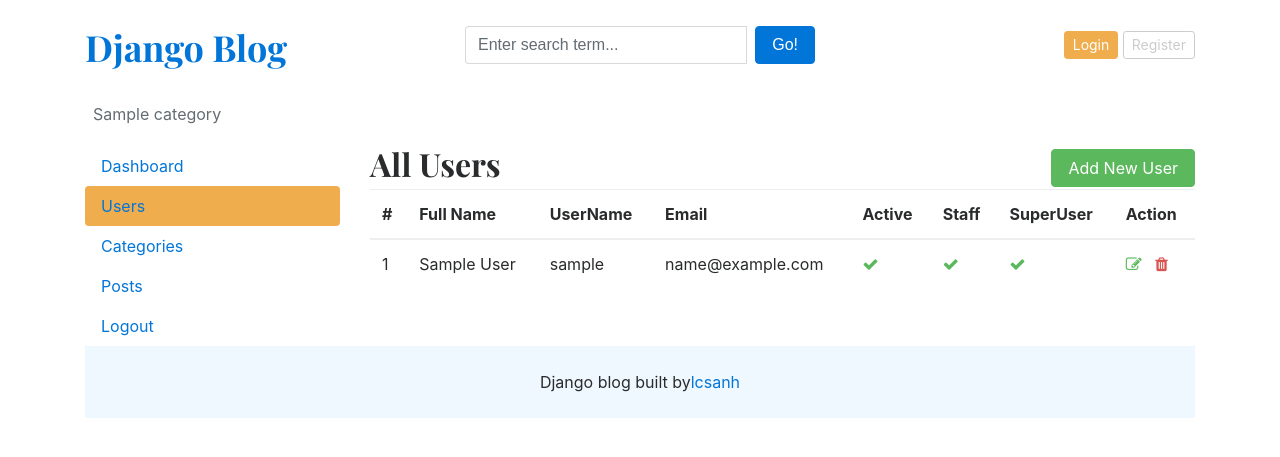
After one commit to congsanhle99/django-blog, a Django app: page /dashboard/users/ in a window 1280 px wide. The commit adds this page. Shown: the top 457 px of the page. Run offline with Django 4.2, Linux system fonts and the light colour scheme; tables that the repository leaves empty hold one stand-in row (values such as "Sample post").

Commit message:
[1608-20] manager user dashboard

```diff
--- a/dashboards/urls.py
+++ b/dashboards/urls.py
@@ -17,4 +17,7 @@
     path('posts/add/', views.add_post, name='add_post'),
     path('posts/edit/<int:pk>/', views.edit_post, name='edit_post'),
     path('posts/delete/<int:pk>/', views.delete_post, name='delete_post'),
+    # Users
+    path('users/', views.users, name='users'),
+
 ]
--- a/dashboards/views.py
+++ b/dashboards/views.py
@@ -3,6 +3,7 @@
 from django.contrib.auth.decorators import login_required
 from .forms import BlogPostForm, CategoryForm
 from django.template.defaultfilters import slugify
+from django.contrib.auth.models import User
 # Create your views here.
 
 
@@ -104,3 +105,9 @@
     post = get_object_or_404(Blog, pk=pk)
     post.delete()
     return redirect('posts')
+
+
+def users(request):
+    users = User.objects.all()
+    context = {"users": users}
+    return render(request, "dashboard/users.html", context)
--- a/templates/dashboard/sidebar.html
+++ b/templates/dashboard/sidebar.html
@@ -2,6 +2,7 @@
   <div class="col-md-3">
     <div class="nav flex-column nav-pills bg-light" aria-orientation="vertical">
       <a href="{% url 'dashboard' %}" class="nav-link text-dark {% if '/dashboard/' == request.path %}bg-warning{% endif %} ">Dashboard</a>
+      <a href="{% url 'users' %}" class="nav-link text-dark {% if '/users/' in request.path %}bg-warning{% endif %} ">Users</a>
       <a href="{% url 'categories' %}" class="nav-link text-dark {% if '/categories/' in request.path %}bg-warning{% endif %} ">Categories</a>
       <a href="{% url 'posts' %}" class="nav-link text-dark {% if '/posts/' in request.path %}bg-warning{% endif %}">Posts</a>
       <a href="" class="nav-link text-dark">Logout</a>
--- /dev/null
+++ b/templates/dashboard/users.html
@@ -0,0 +1,65 @@
+{% extends 'base.html' %}
+{% block content %}
+<div class="row">
+  <!-- left side -->
+  <!-- load sidebar -->
+  {% include 'dashboard/sidebar.html' %}
+  <!-- -->
+  <!-- -->
+
+  <!-- right side -->
+  <div class="col-md-9">
+    <div class="d-flex justify-content-between align-items-center">
+      <h2>All Users</h2>
+      <a href="{% url 'users' %}" class="btn btn-success">Add New User</a>
+    </div>
+    <table class="table table-hover">
+      <thead>
+        <tr>
+          <th>#</th>
+          <th>Full Name</th>
+          <th>UserName</th>
+          <th>Email</th>
+          <th>Active</th>
+          <th>Staff</th>
+          <th>SuperUser</th>
+          <th>Action</th>
+        </tr>
+      </thead>
+      <tbody>
+        {% for user in users %}
+        <tr>
+          {% comment %} <td>{{ category.id }}</td> {% endcomment %}
+          <td>{{ forloop.counter }}</td>
+          <td>{{ user.first_name }} {{ user.last_name }}</td>
+          <td>{{ user.username }}</td>
+          <td>{{ user.email }}</td>
+          {% comment %} <td>{{ user.is_active }}</td> {% endcomment %}
+          <td>
+            {% if user.is_active %}<i class="fa fa-check text-success"></i>{% else %}<i class="fa fa-times text-danger"></i>{% endif %}
+          </td>
+          <td>
+            {% if user.is_staff %}<i class="fa fa-check text-success"></i>{% else %}<i class="fa fa-times text-danger"></i>{% endif %}
+          </td>
+          <td>
+            {% if user.is_superuser %}<i class="fa fa-check text-success"></i>{% else %}<i class="fa fa-times text-danger"></i>{% endif %}
+          </td>
+          <td>
+            {% comment %} <a href="{% url 'edit_post' post.id %}"> {% endcomment %}
+              <i class="fa fa-edit text-success"></i>
+            {% comment %} </a> {% endcomment %}
+            &nbsp;
+            {% comment %} <a href="{% url 'delete_post' post.id %}"> {% endcomment %}
+              <i class="fa fa-trash text-danger"></i>
+            {% comment %} </a> {% endcomment %}
+          </td>
+        </tr>
+        {% endfor %}
+      </tbody>
+    </table>
+  </div>
+  <!-- -->
+
+  <!-- -->
+</div>
+{% endblock content %}
```
